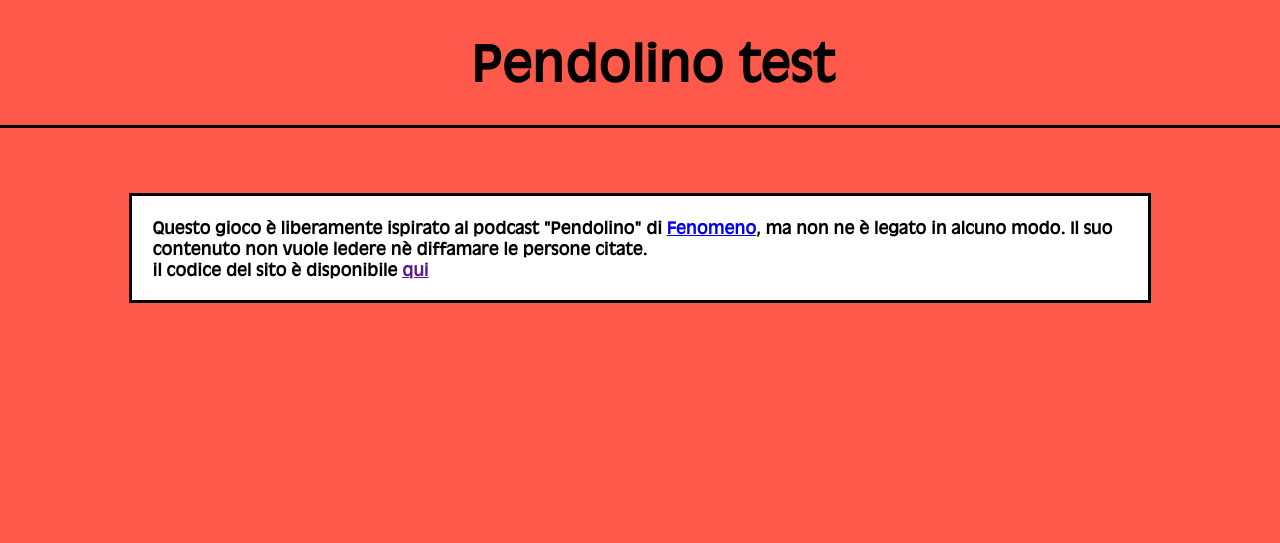
After one commit to samuelebompani/pendolino-test, a PHP site: page /about.php in a window 1280 px wide. The commit adds this page. Shown: the top 543 px of the page. Run offline with PHP 8.4, Linux system fonts and the light colour scheme.

Commit message:
about page

```diff
--- /dev/null
+++ b/about.php
@@ -0,0 +1,19 @@
+<!DOCTYPE html>
+<html>
+    <head>
+        <link rel="stylesheet" href="css/style.css">
+        <link rel="icon" type="image/x-icon" href="/media/favicon.ico">
+        <title>Pendolino test</title>
+    </head>
+    <body>
+        <?php include('components/navbar.php')?>
+        <div class="container">
+            <div class="q-container">
+                Questo gioco è liberamente ispirato al podcast "Pendolino" di <a href="https://fenomeno.eu">Fenomeno</a>, ma non ne è legato in alcuno modo.
+                Il suo contenuto non vuole ledere nè diffamare le persone citate.<br>
+                il codice del sito è disponibile <a href="">qui</a>
+            </div>
+        </div>
+        <?php include("components/footer.php"); ?>
+    </body>
+</html>
--- a/css/style.css
+++ b/css/style.css
@@ -1,5 +1,5 @@
 @font-face {
-    font-family: AntiqueOliveBold;
+    font-family: AntiqueOlive;
     src:url("/fonts/AntiqueOliveBold.ttf");
 }
 
--- a/csv/data.csv
+++ b/csv/data.csv
@@ -12,7 +12,7 @@ Il carcere come redenzione – PND#13,"Matteo Salvini viene processato, viene co
 La mia Lazio – PND#15,"Paolo Genovese ha dichiarato che in ogni suo film c’è almeno un riferimento alla Lazio. Puoi provare a trovare I riferimenti alla Lazio in ogni film in cambio di 5 milioni di euro, ma se ne perdi uno ti cade un braccio.",1,0
 Il cricket – PND#16,"Per il resto della tua vita non avrai più nessuno problema medico, di nessuno tipo. L’unica condizione è che tu non possa mai più praticare altri sport all’infuori del cricket e che tu debba praticare il cricket almeno quattro volte al mese.",1,0
 La casa e il sale – PND#18,"Hai una casa di proprietà, stupenda, ma devi stare molto attento a non mangiare il sale: ogni chicco che consumi ti toglie cento euro dal tuo conto (anche un bagno nel mare è pericoloso).",1,0
-Game of femori – PND#LIVE,"Puoi decidere chi mettere al governo in ogni paese del mondo, ma ogni volta che due persone a tua scelta dicono la parola “bagno”, ti rompi un femore. Non puoi avvisare quelle due persone.",0,1
+House of femori – PND#LIVE,"Puoi decidere chi mettere al governo in ogni paese del mondo, ma ogni volta che due persone a tua scelta dicono la parola “bagno”, ti rompi un femore. Non puoi avvisare quelle due persone.",0,1
 Sanità privata – PND#25,"Ti trasferisci in Svizzera e hai un lavoro con cui guadagni 11000 euro netti al mese, ma la sanità è privata e qualsiasi prestazione medica ti costa minimo 25000 euro.",1,0
 La Grande Bellezza – PND#28,"Puoi avere la casa di Jep Gambardella (de La Grande Bellezza), ma devi tenere in salone una gigantografia nuda di te.",1,0
 Primato Nazionale – PND#29,"Viene stanziato un grande finanziamento all’editoria, specialmente rivolto ai giornali, tornano i lettori e c’è grande fermento. Tuttavia i rapporti con i partitti diventano più stretti e devi diventare capo redattore del Primato Nazionale. Ovviamente la linea editoriale deve rimanere la stessa.",1,0
--- a/result.php
+++ b/result.php
@@ -19,6 +19,7 @@
                 "Mezzo giocatore",
                 "Giocatore stranissimo",
                 "Giocatore strano",
+                "Dopato",
                 "Buon giocatore",
                 "Mezzo forte",
                 "Incredibile",
```
Also changed, not shown: media/favicon.ico.
